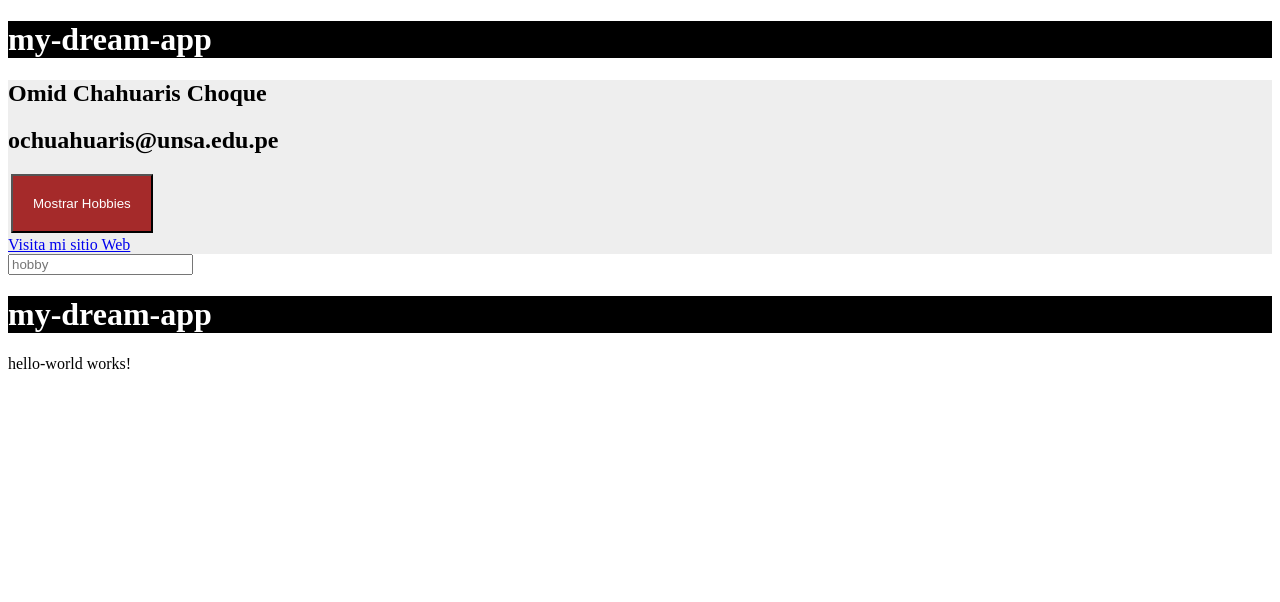
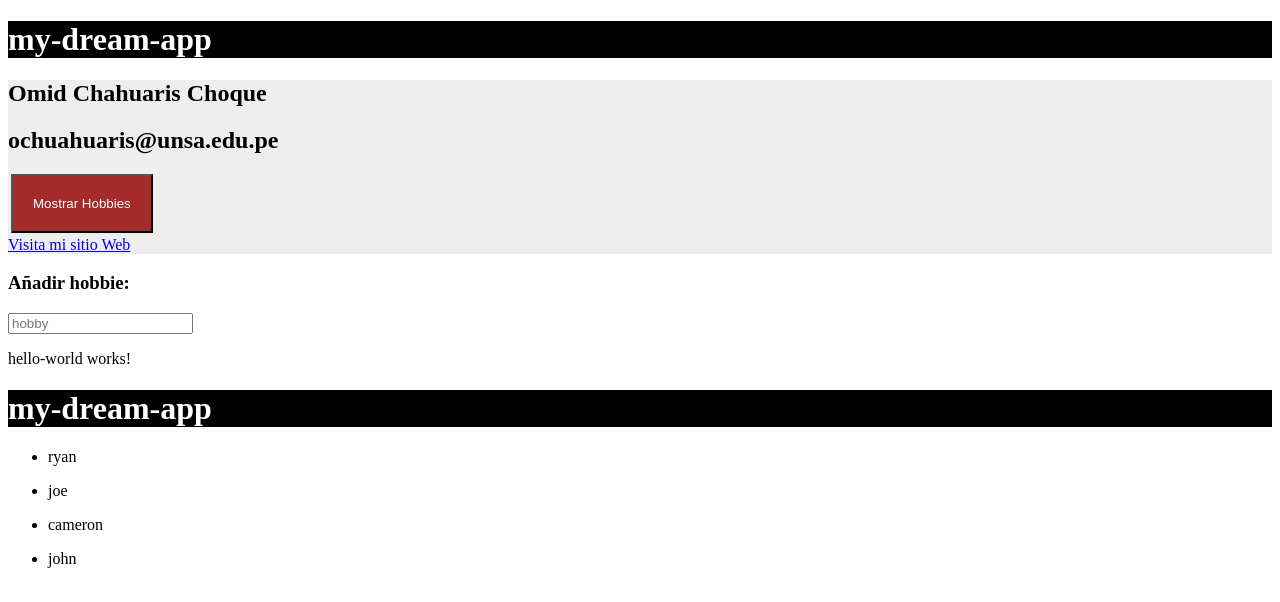
Before and after one commit to OmidErnesto/Angular1y2, an Angular app: page / in a window 1280 px wide. Shown: the top 602 px of the page. Built offline with nearby package versions, Linux system fonts and the light colour scheme.

Commit message:
Pasando datos al Componente user

```diff
--- a/src/app/app.component.html
+++ b/src/app/app.component.html
@@ -17,12 +17,19 @@
   <a href="{{ webpage }}" target="_black">Visita mi sitio Web</a>
 </div>
 
+<h3>Añadir hobbie:</h3>
 <form (submit)="newHobby(hobby)">
   <input #hobby type="text" placeholder="hobby">
 </form>
+
+<app-hello-world>Aqui</app-hello-world>
 
 <div class="black">
   <h1> {{ title }} </h1>
 </div>
 
-<app-hello-world>Aqui</app-hello-world>
+<ul>
+  <li *ngFor="let user of users">
+    <app-user [nameUser]="user"></app-user>
+  </li>
+</ul>
--- a/src/app/app.component.ts
+++ b/src/app/app.component.ts
@@ -6,6 +6,8 @@
   styleUrls: ['./app.component.css']
 })
 export class AppComponent {
+  users = ['ryan','joe','cameron','john'];
+  activated = false;
   title = 'my-dream-app';
   name : string;
   email; // : string ;
--- a/src/app/app.module.ts
+++ b/src/app/app.module.ts
@@ -3,11 +3,13 @@
 
 import { AppComponent } from './app.component';
 import { HelloWorldComponent } from './hello-world/hello-world.component';
+import { UserComponent } from './user/user.component';
 
 @NgModule({
   declarations: [
     AppComponent,
-    HelloWorldComponent
+    HelloWorldComponent,
+    UserComponent
   ],
   imports: [
     BrowserModule
--- /dev/null
+++ b/src/app/user/user.component.html
@@ -0,0 +1 @@
+<p>{{ nameUser }}</p>
--- /dev/null
+++ b/src/app/user/user.component.ts
@@ -0,0 +1,15 @@
+import { Component, OnInit, Input } from '@angular/core';
+
+@Component({
+  selector: 'app-user',
+  templateUrl: './user.component.html',
+  styleUrls: ['./user.component.css']
+})
+export class UserComponent implements OnInit {
+  @Input() nameUser: any;
+  constructor() { }
+
+  ngOnInit(): void {
+  }
+
+}
```
Also changed, not shown: src/app/user/user.component.css (added), 1 other file (tests, documents, lock files or other folders).
